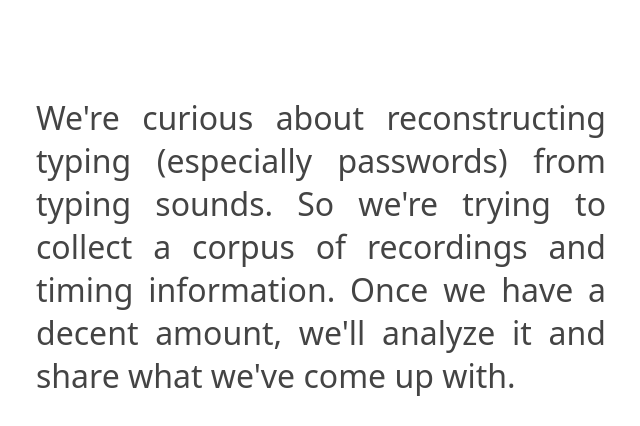
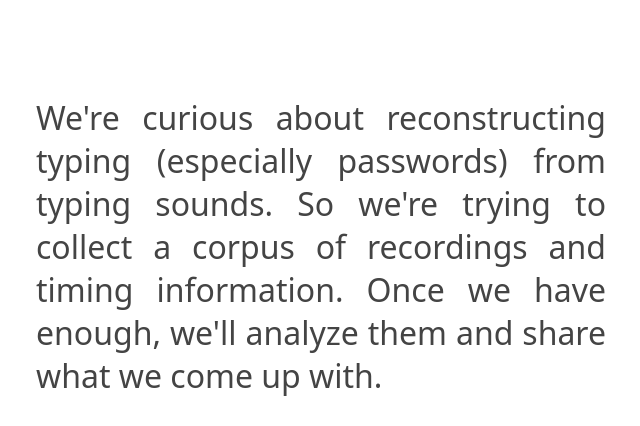
Before and after one commit to startling/typing, a website: page resources/about.html in a window 1280 px wide. Shown: the top 426 px of the page, without its empty margins (319-959 px from the left). Drawn offline with Linux system fonts and the light colour scheme.

Commit message:
Style and copy

```diff
--- a/resources/about.html
+++ b/resources/about.html
@@ -8,16 +8,22 @@
   </head>
   <body>
     <div id="container">
-      <p>We're curious about reconstructing typing (especially
-      passwords) from typing sounds. So we're trying to collect a
-      corpus of recordings and timing information. Once we have a
-      decent amount, we'll analyze it and share what we've come up
-      with.</p>
+      <p>
+	We're curious about reconstructing typing (especially
+	passwords) from typing sounds. So we're trying to collect a
+	corpus of recordings and timing information. Once we have enough,
+	we'll analyze them and share what we come up with.
+      </p>
 
-      <p>Questions? Email us: <a href="mailto:_@lizzie.io">Lizzie</a>,
-      <a href="mailto:TODO@example.com">Trent</a></p>
+      <p>
+	Questions? Email us:
+	<a href="mailto:_@lizzie.io">Lizzie</a>,
+	<a href="mailto:TODO@example.com">Trent</a>
+      </p>
 
-      <p><a href="./index.html">back</a></p>
+      <p>
+	<a href="./index.html">back</a>
+      </p>
     </div>
   </body>
 </html>
```
Also changed, not shown: resources/index.html (+1 -1 lines).
